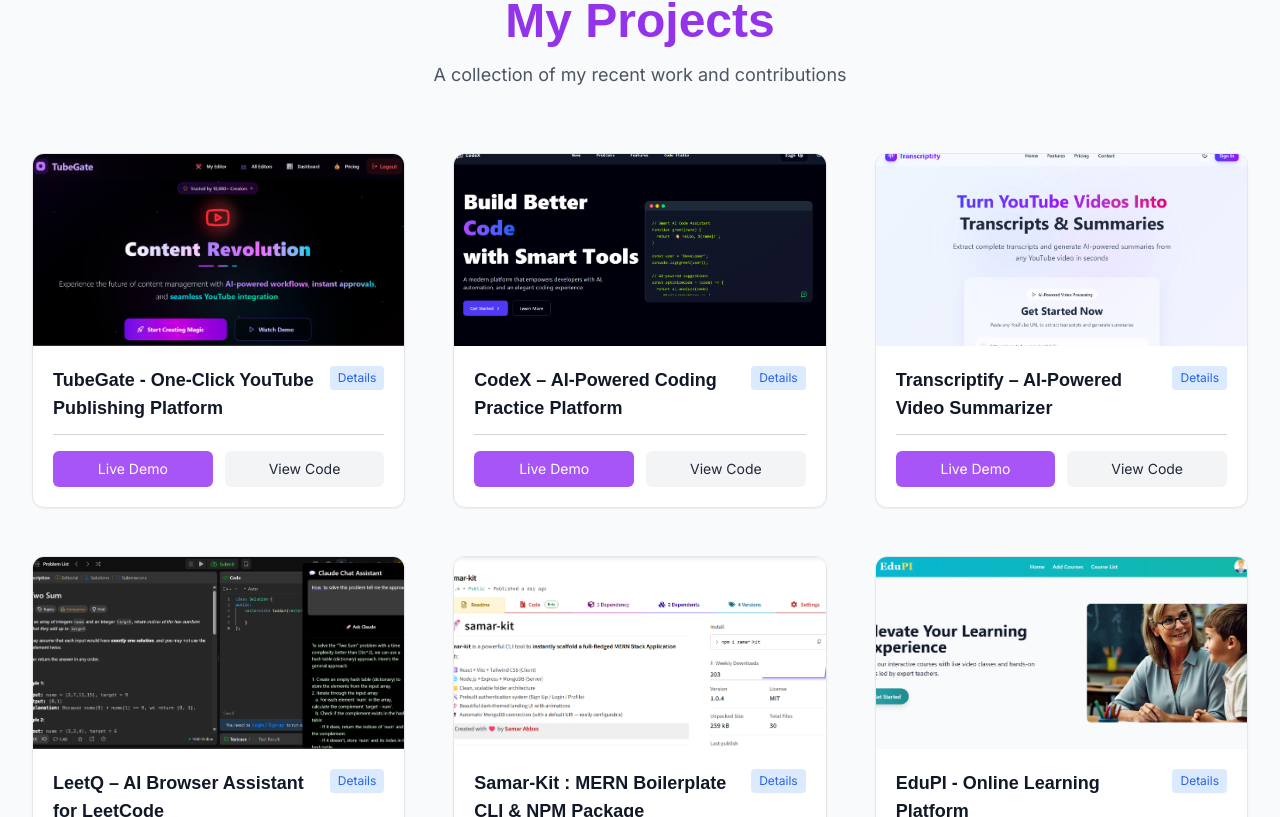
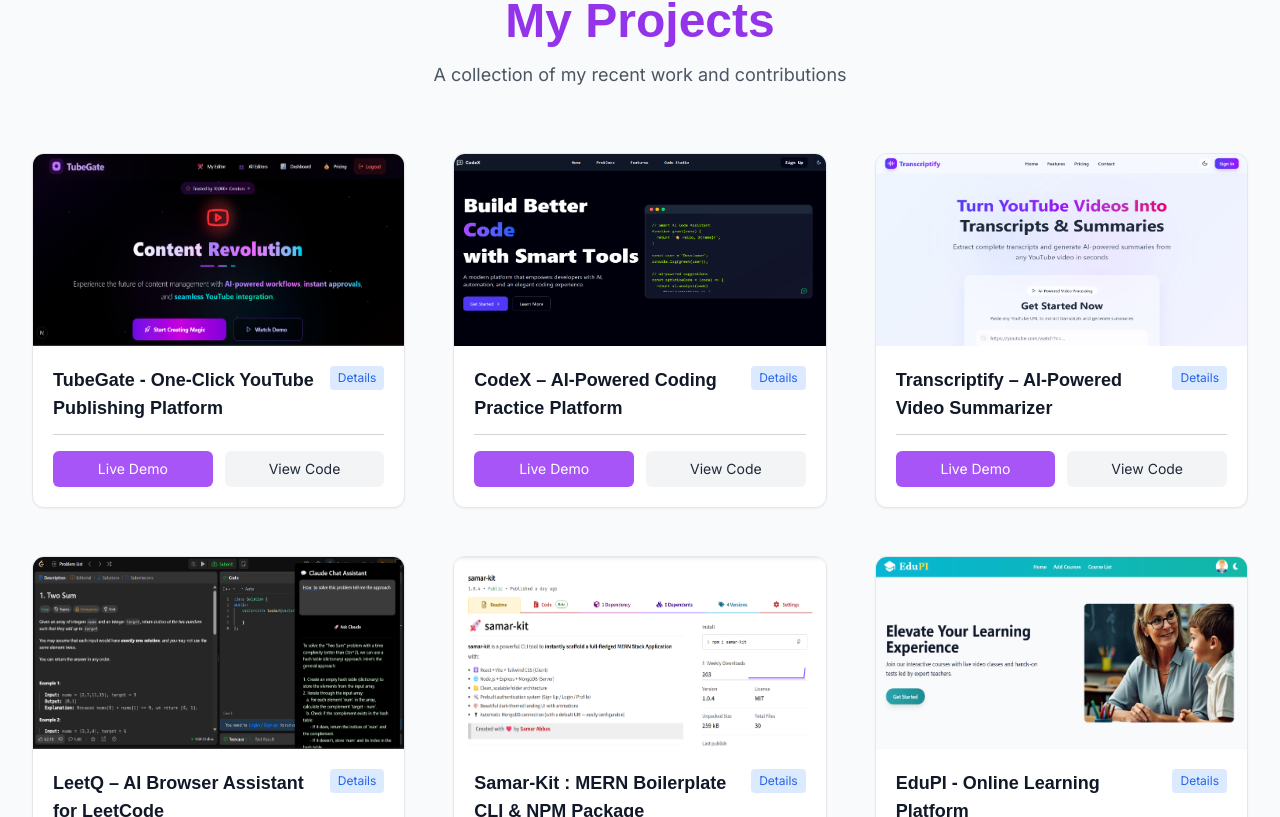
Before and after one commit to samar-abbas-786/samar.dev, a React (Vite) app: page / in a window 1280 px wide. Shown: the part 823-1640 px from the top of the page. Built offline with nearby package versions, Linux system fonts and the light colour scheme.

Commit message:
chnage resume

```diff
--- a/src/components/Projects_Section.jsx
+++ b/src/components/Projects_Section.jsx
@@ -97,7 +97,7 @@
                   src={proj.img}
                   alt={proj.title}
                   loading="lazy"
-                  className="w-full h-full object-cover transition-transform duration-500 hover:scale-105"
+                  className="w-full h-full object-fit transition-transform duration-500 hover:scale-105"
                 />
               </div>
 
```
Also changed, not shown: 1 other file (tests, documents, lock files or other folders).
